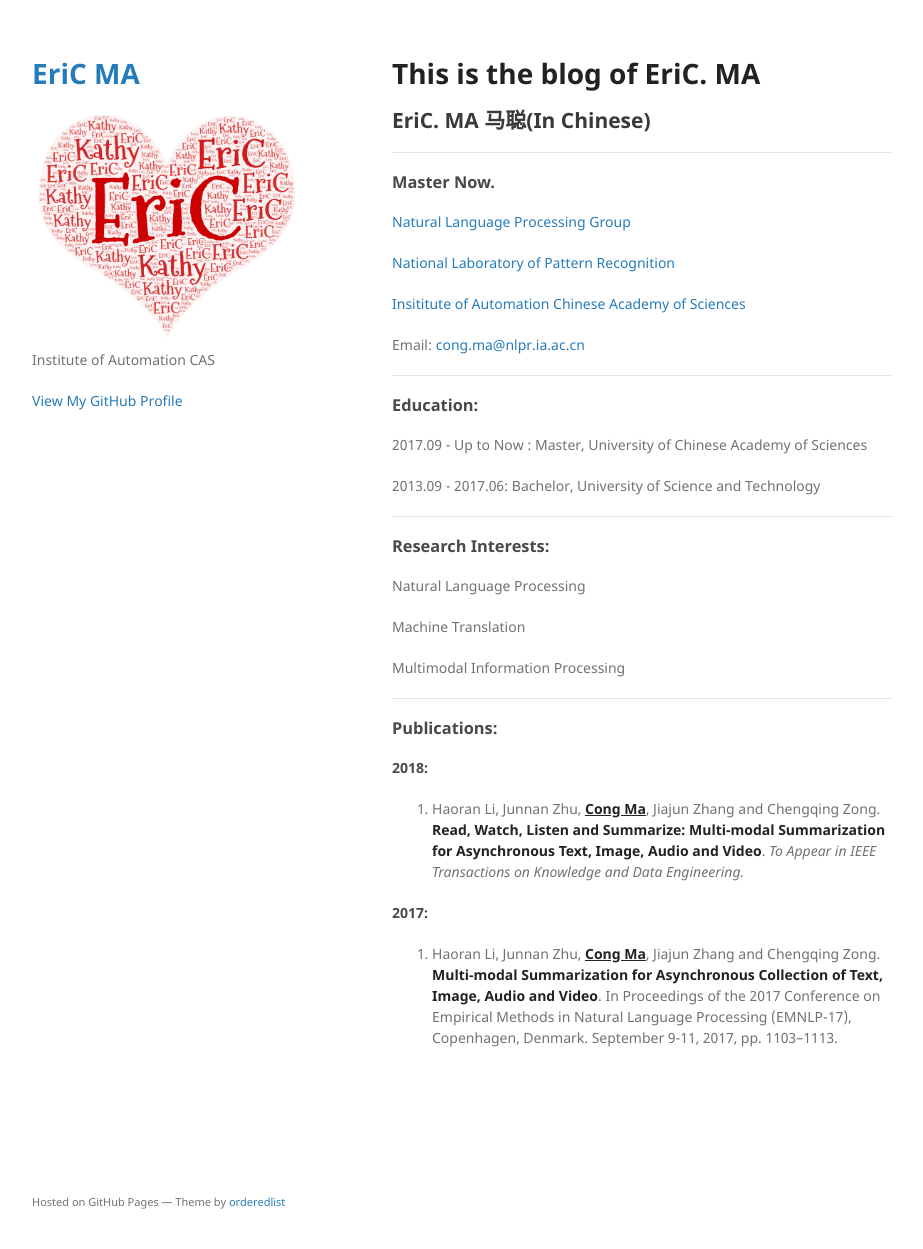
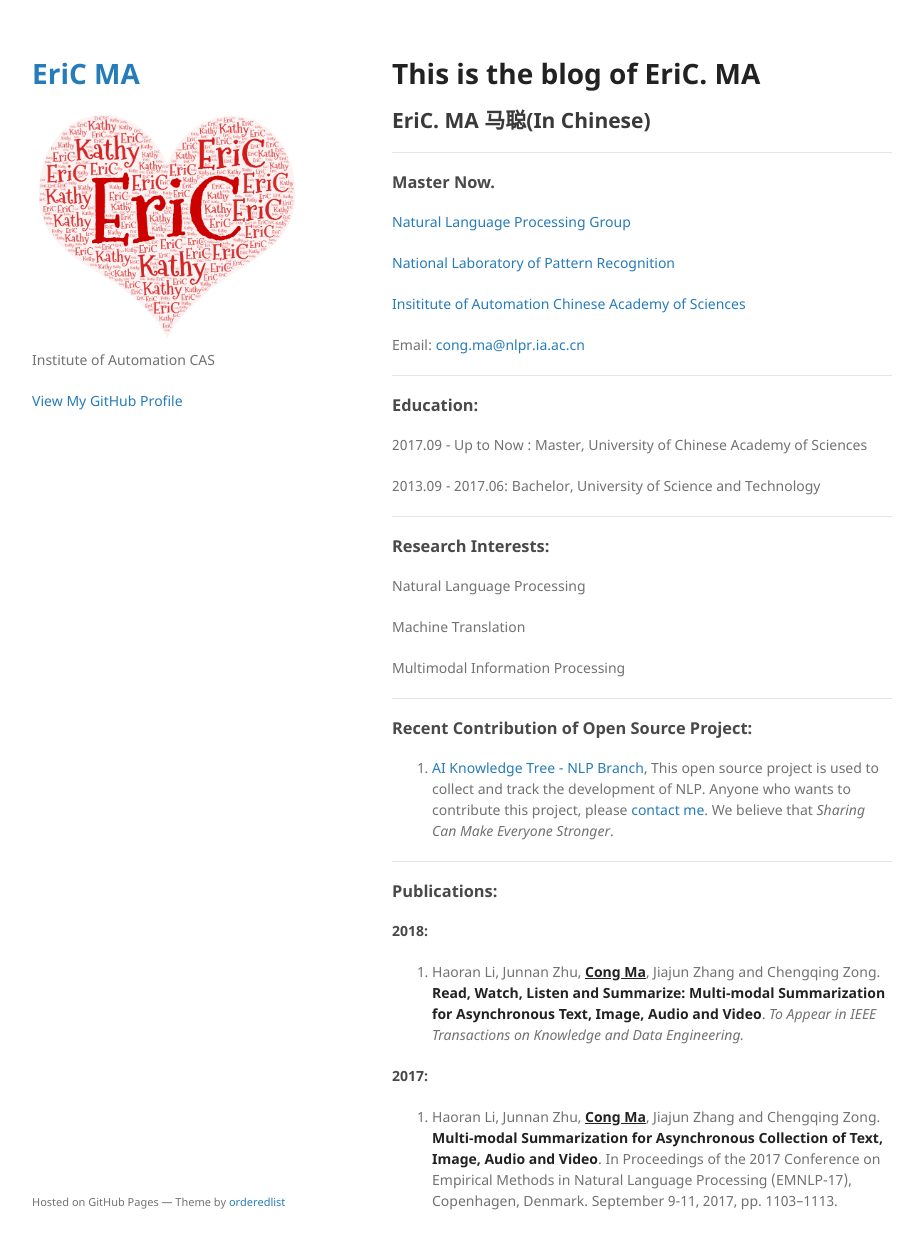
Before and after one commit to EriCongMa/ericongma.github.io, a Jekyll site: the page built from index.md, in a window 1280 px wide and 1281 px high. Shown: the top 1249 px of the window, without its empty margins (178-1101 px from the left). Built offline with Jekyll 4.4.1, drawn with Linux system fonts in a browser that asks for light colours; our own code applies the rules of GitHub Pages for plain Markdown files.

Commit message:
fast_push

```diff
--- a/index.md
+++ b/index.md
@@ -38,6 +38,12 @@ Multimodal Information Processing
 
 ---
 
+### Recent Contribution of Open Source Project:
+
+1. [AI Knowledge Tree - NLP Branch](https://github.com/SFFAI-AIKT/AIKT-Natural_Language_Processing), This open source project is used to collect and track the development of NLP. Anyone who wants to contribute this project, please [contact me](mailto:cong.ma@nlpr.ia.ac.cn). We believe that *Sharing Can Make Everyone Stronger*.
+
+---
+
 ### Publications:
 
 #### 2018:
```
